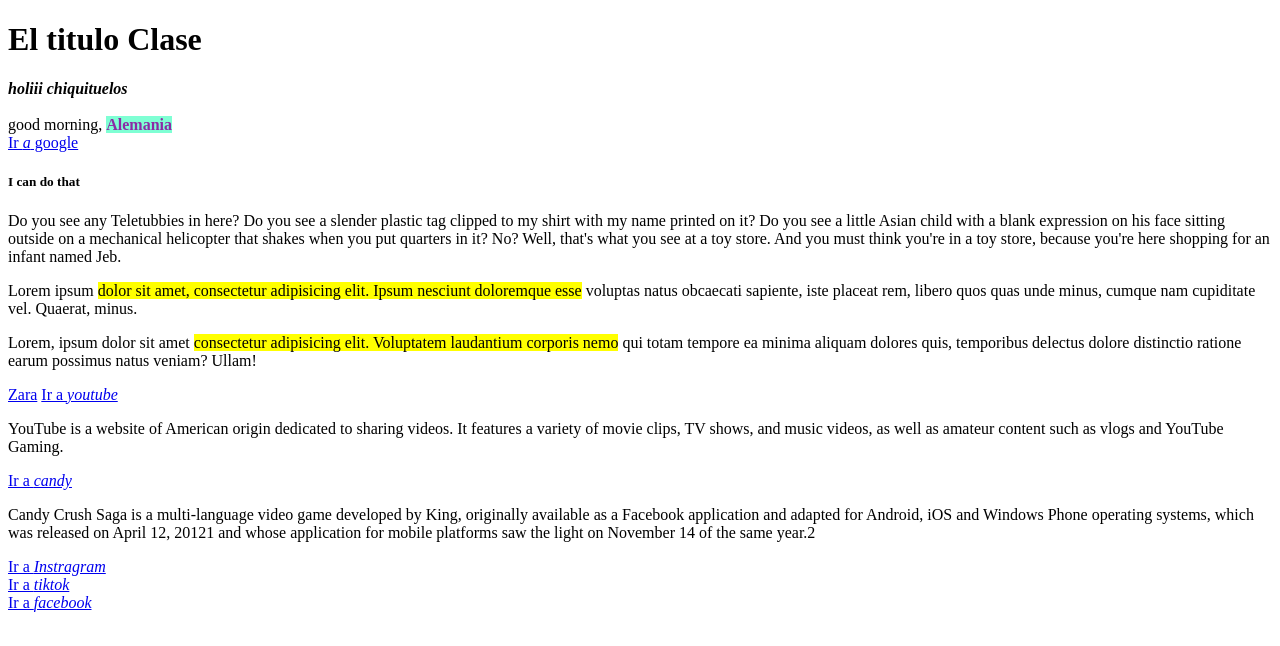
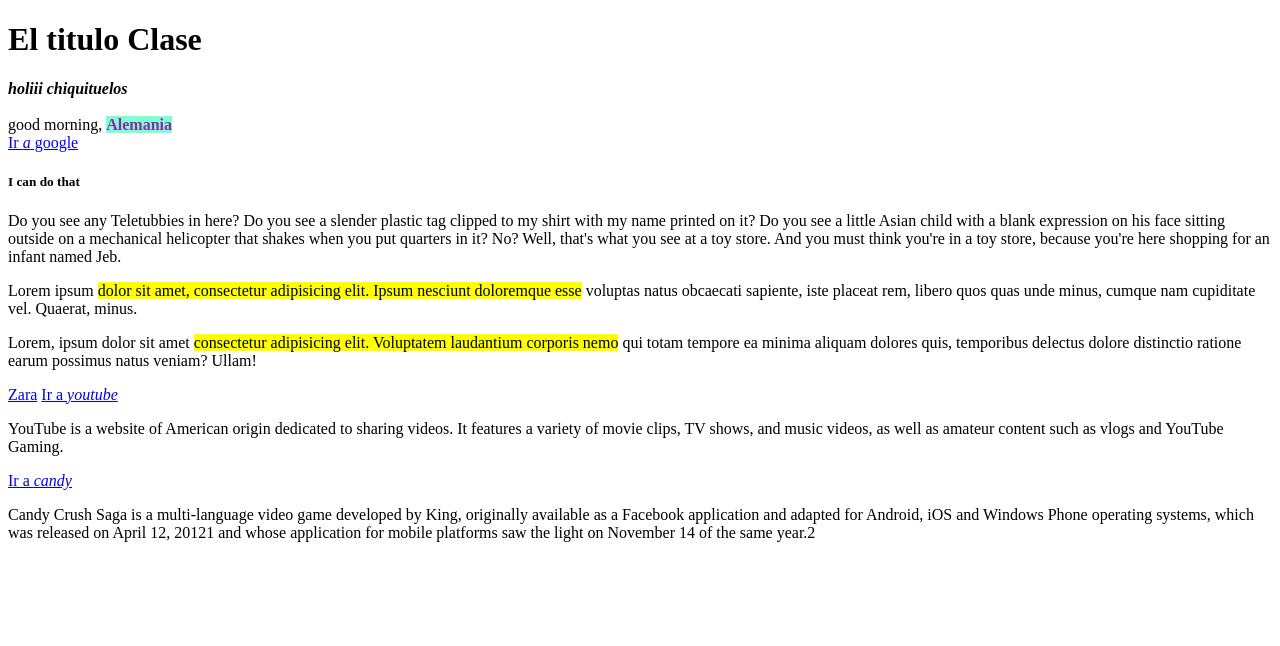
Before and after one commit to antomell25/faec-up, a plain HTML site: page index.html in a window 1280 px wide. Drawn offline with Linux system fonts and the light colour scheme.

Commit message:
cambiodos

```diff
--- a/index.html
+++ b/index.html
@@ -1,3 +1,4 @@
+
 <!DOCTYPE html>
 <html lang="es">
 <head>
@@ -29,8 +30,3 @@ good morning, <strong style="color: rgb(140, 42, 165);background-color: aquamari
 <p>YouTube is a website of American origin dedicated to sharing videos. It features a variety of movie clips, TV shows, and music videos, as well as amateur content such as vlogs and YouTube Gaming.</p>
 <a href="http://www.king.com">Ir a <i>candy</i></a>
 <p>Candy Crush Saga is a multi-language video game developed by King, originally available as a Facebook application and adapted for Android, iOS and Windows Phone operating systems, which was released on April 12, 20121 and whose application for mobile platforms saw the light on November 14 of the same year.2</p>
-<a href="http://www.instagram.com"> Ir a <i>Instragram</i></a>
-<br>
-<a href="http://www.tiktok.com">Ir a <i>tiktok</i></a>
-<br>
-<a href="http://www.facebook.com">Ir a <i>facebook</i></a>
```
